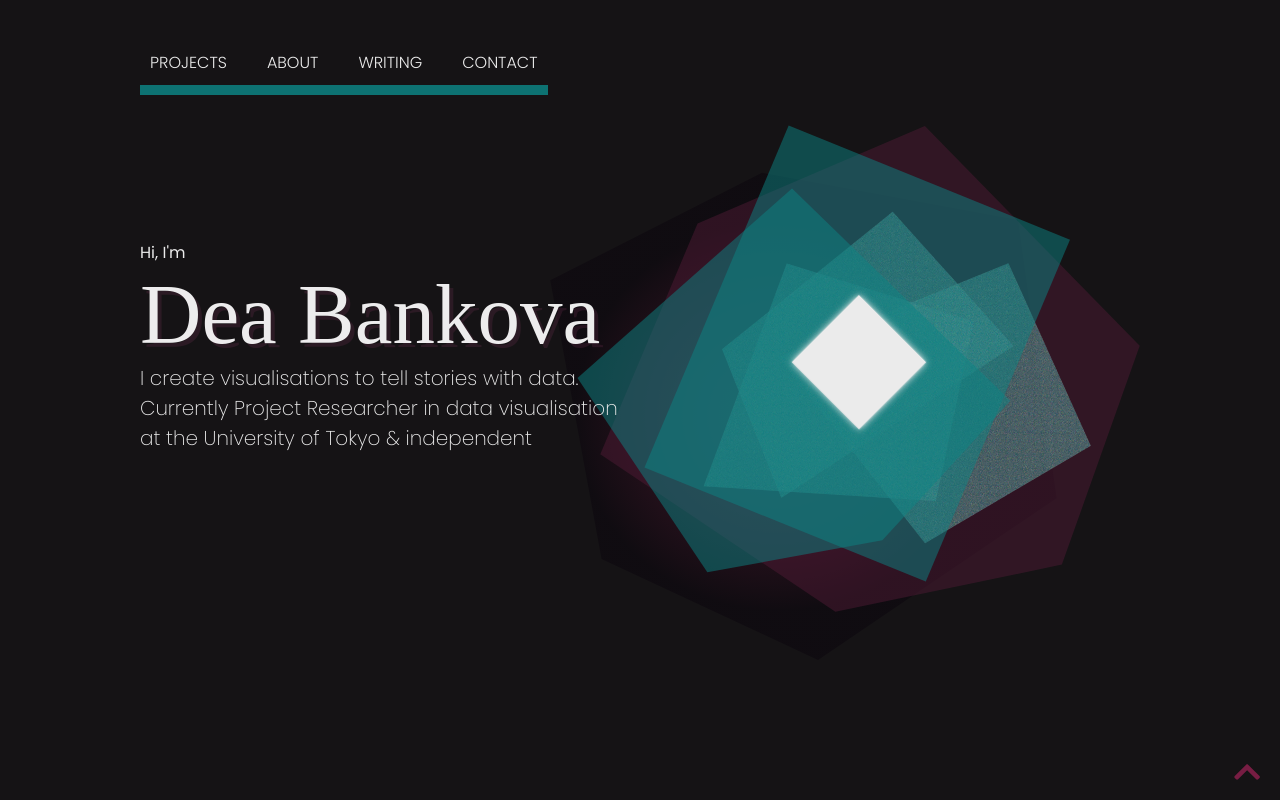
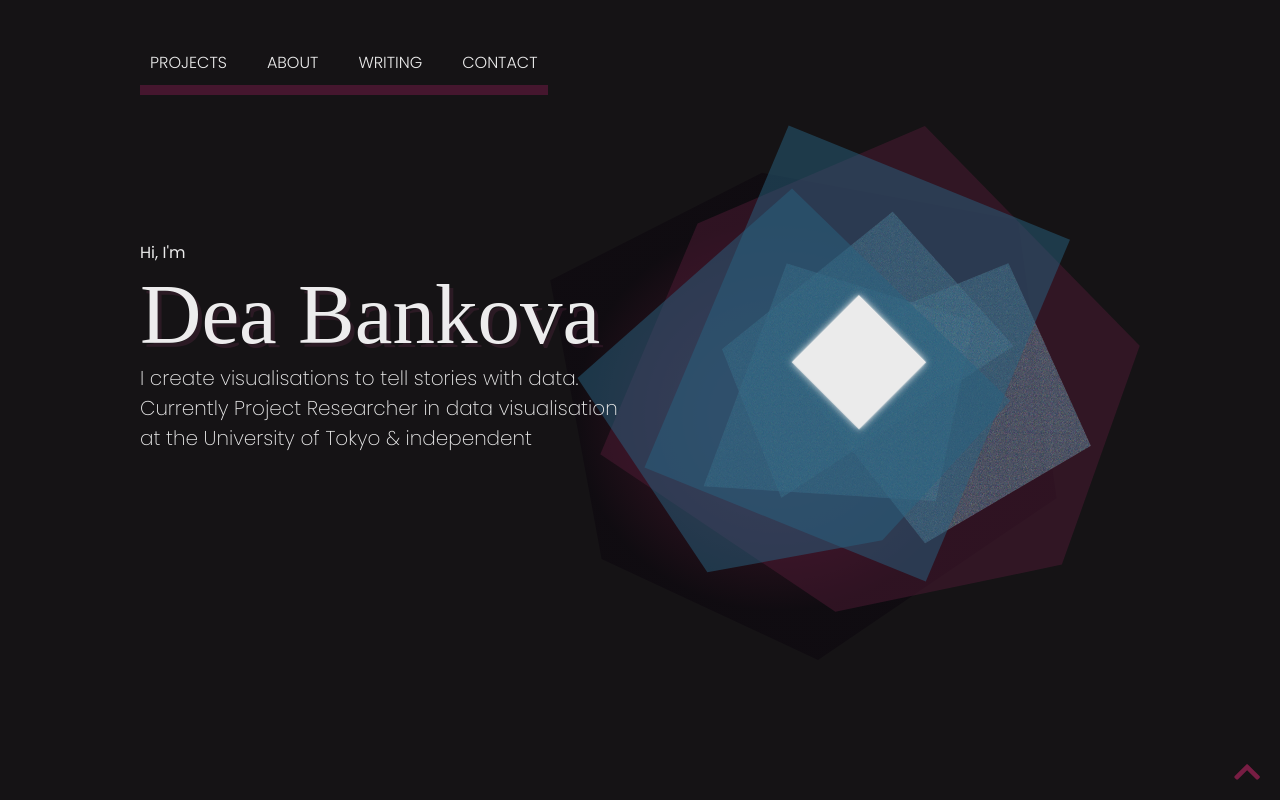
Before and after one commit to deaxmachina/dea_bankova, a React (Create React App) app: page / in a window 1280 px wide. Shown: the top 800 px of the page. Built offline with nearby package versions, Linux system fonts and the light colour scheme; a web font is replaced by a local one.

Commit message:
scrollbar

```diff
--- a/src/App.css
+++ b/src/App.css
@@ -1,7 +1,7 @@
 @import url('https://fonts.googleapis.com/css2?family=Della+Respira&family=Montserrat:ital,wght@0,200;0,300;0,400;0,500;0,600;0,700;1,300;1,400&family=Poppins:ital,wght@0,100;0,200;0,300;0,400;0,500;0,600;0,700;1,100;1,200;1,300;1,400;1,500;1,600&display=swap');
 
 :root {
-  --blueColour: #0D8383; /* #0D8383 #0D7583 #286380 */
+  --blueColour: #286380; /* #0D8383 #0D7583 #286380 */
   --purpleColour: #4E1B34; /* #4E1B34 #423158 */
   --lightPurpleColour: #771D43; /* #771D43 #4C4976 */
   --darkColour: #0A1014;
@@ -36,7 +36,7 @@ body, * {
 }
 
 ::selection {
-  background: rgba(255, 255, 255, 0.9);
+  background: rgba(255, 255, 255, 0.8);
   color: var(--textDarkColour);
 }
 ::-moz-selection {
@@ -58,6 +58,18 @@ body, * {
 }
 */
 
+::-webkit-scrollbar {
+  width: 6px;
+}
+
+::-webkit-scrollbar-thumb {
+  background-color: var(--purpleColour);
+  border: 0;
+}
+
+::-webkit-scrollbar-track {
+  opacity: 0.3;
+}
 
 /********************************/
 /************ Links *************/
--- a/src/Components/HeroPage/HeroPage.css
+++ b/src/Components/HeroPage/HeroPage.css
@@ -14,6 +14,7 @@
   width: 500px;
   margin-left: 100px;
   z-index: 2;
+  overflow: hidden;
 }
 .name {
   font-size: 85px;
@@ -23,11 +24,13 @@
   mix-blend-mode: screen;
   cursor: default;
   z-index: 2;
+  overflow: hidden;
 }
 .personal-description {
   font-size: 1.25em;
   font-weight: 200;
   z-index: 2;
+  overflow: hidden;
 }
 
 /******************** Viz in the header *****************************/
@@ -71,10 +74,10 @@
   transition: background-color 1s; /* For modern browsers */
 }
 .menu-item:hover {
-  background-color: rgba(13, 131, 131, 0.5);
+  background-color: rgba(78, 27, 52, 0.5); /*rgba(13, 131, 131, 0.5);*/
 }
 .menu-underline {
-  background-color: var(--blueColour);
+  background-color: var(--purpleColour);
   height: 10px;
   margin-left: 100px;
   width: 408px;
```
